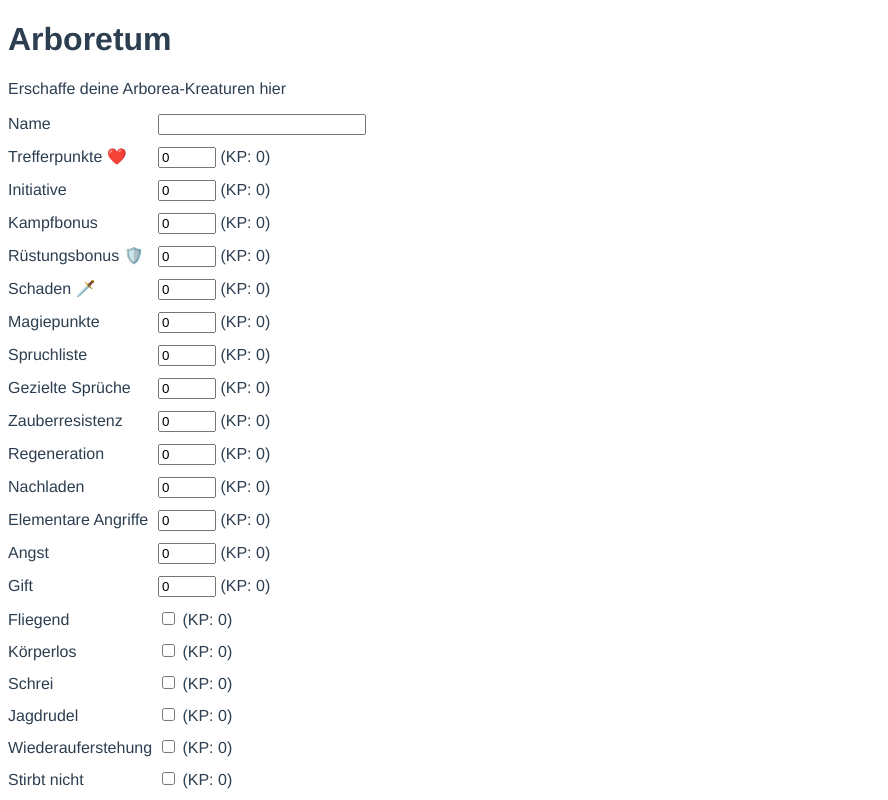
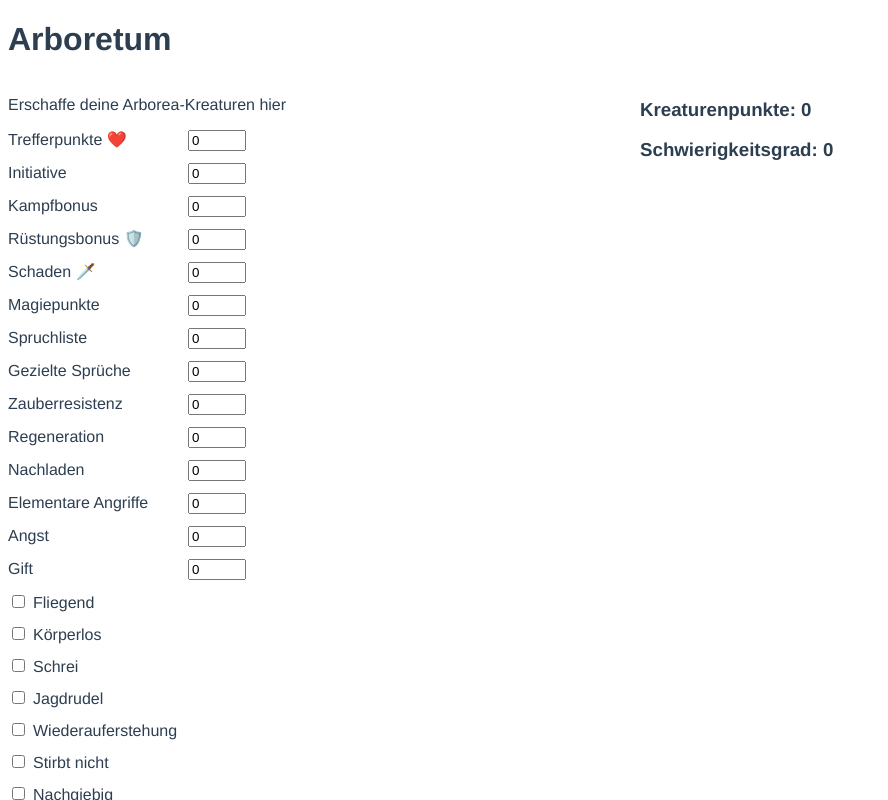
Before and after one commit to johannesschweig/arboretum, a Vue app: page /#/ in a window 1280 px wide. Shown: the top 800 px of the page, without its empty margins (0-888 px from the left). Built offline with nearby package versions, Linux system fonts and the light colour scheme.

Commit message:
basic layout and styling

```diff
--- a/src/components/Attribute.vue
+++ b/src/components/Attribute.vue
@@ -1,5 +1,10 @@
 <template>
   <div class='row'>
+    <input
+      v-if='data.bool'
+      v-model='input'
+      type='checkbox'
+      @change='change'/>
     <div
       class='label'>
       {{ data.long }}
@@ -8,17 +13,12 @@
       </template>
     </div>
     <input
-      v-if='data.bool'
-      v-model='input'
-      type='checkbox'
-      @change='change'/>
-    <input
-      v-else
+      v-if='!data.bool'
       type='number'
       v-model='input'
       value='0'
       @change='change'/>
-    <span> (KP: {{kp}})</span>
+    <!-- <span> (KP: {{kp}})</span> -->
   </div>
 </template>
 
@@ -58,7 +58,9 @@ export default {
 </script>
 
 <style scoped>
-
+input[type='checkbox'] {
+  margin-right: 8px;
+}
 
 input[type='number'] {
   width: 50px;
--- a/src/components/HelloWorld.vue
+++ b/src/components/Creator.vue
@@ -1,20 +1,26 @@
 <template>
   <div>
     <h1>Arboretum</h1>
+    <div id='container'>
+      <div id='left'>
         <p>Erschaffe deine Arborea-Kreaturen hier</p>
         <!-- Name -->
-    <div class='row'>
+        <!-- <div class='row'>
           <div class='label'>Name</div>
           <input id='name'/>
-    </div>
+        </div> -->
         <!-- Attributes -->
         <attribute
           :key='i'
           v-for='(el, i) in bestiary'
           :data='el' />
-    <h2>Kreaturenpunkte: {{kp}}</h2>
-    <h2>Schwierigkeitsgrad: {{sg}}</h2>
+      </div>
+      <div id='right'>
+        <h3>Kreaturenpunkte: {{kp}}</h3>
+        <h3>Schwierigkeitsgrad: {{sg}}</h3>
         <p>{{ attrString }}</p>
+      </div>
+    </div>
   </div>
 </template>
 
@@ -49,7 +55,7 @@ export default {
 <style>
 .label {
   font-size: 16px;
-  width: 150px;
+  width: 180px;
   display: inline-block;
 }
 
@@ -62,4 +68,9 @@ export default {
 input {
   width: 200px;
 }
+
+#container {
+  display: grid;
+  grid-template-columns: 1fr 1fr;
+}
 </style>
--- a/src/views/Home.vue
+++ b/src/views/Home.vue
@@ -1,17 +1,17 @@
 <template>
   <div class="home">
-    <HelloWorld msg="Welcome to Your Vue.js App"/>
+    <Creator/>
   </div>
 </template>
 
 <script>
 // @ is an alias to /src
-import HelloWorld from '@/components/HelloWorld.vue'
+import Creator from '@/components/Creator.vue'
 
 export default {
   name: 'Home',
   components: {
-    HelloWorld
+    Creator
   }
 }
 </script>
```
Lines whose indentation alone changed are shown as unchanged.
